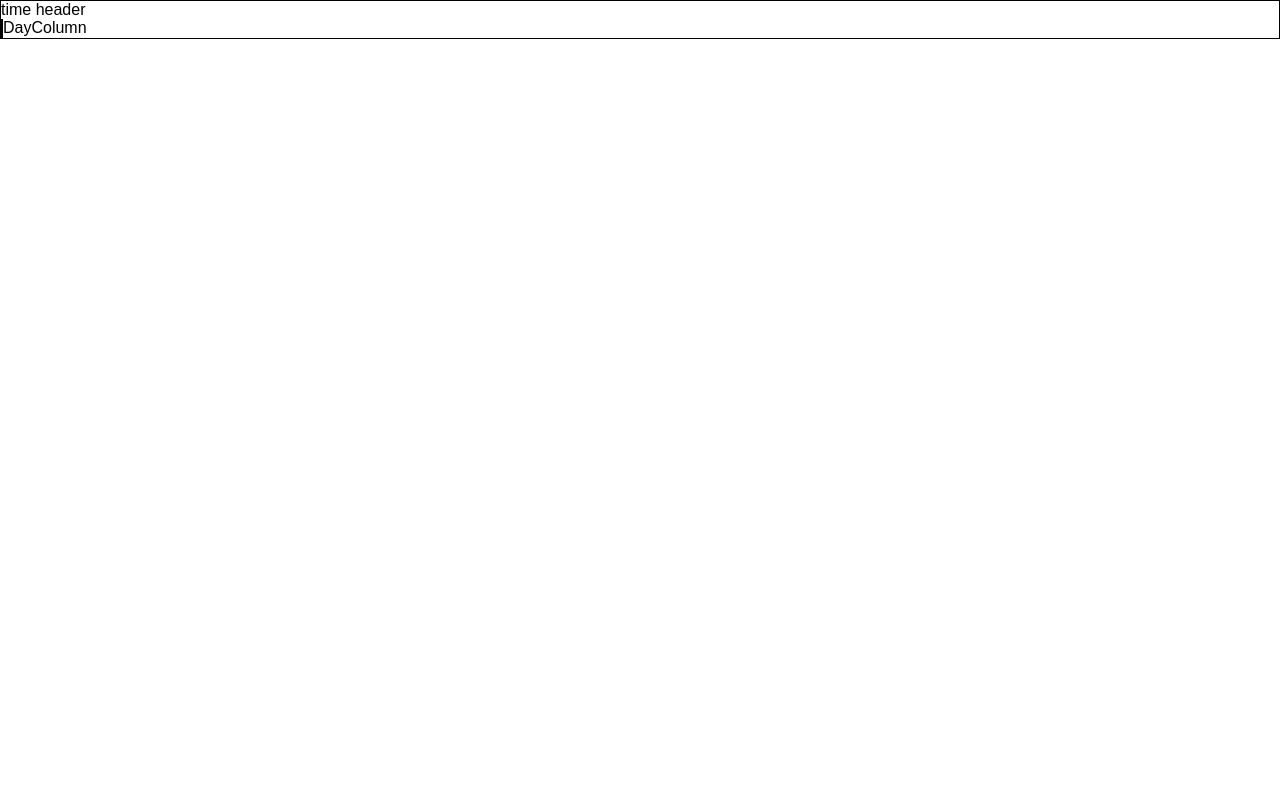
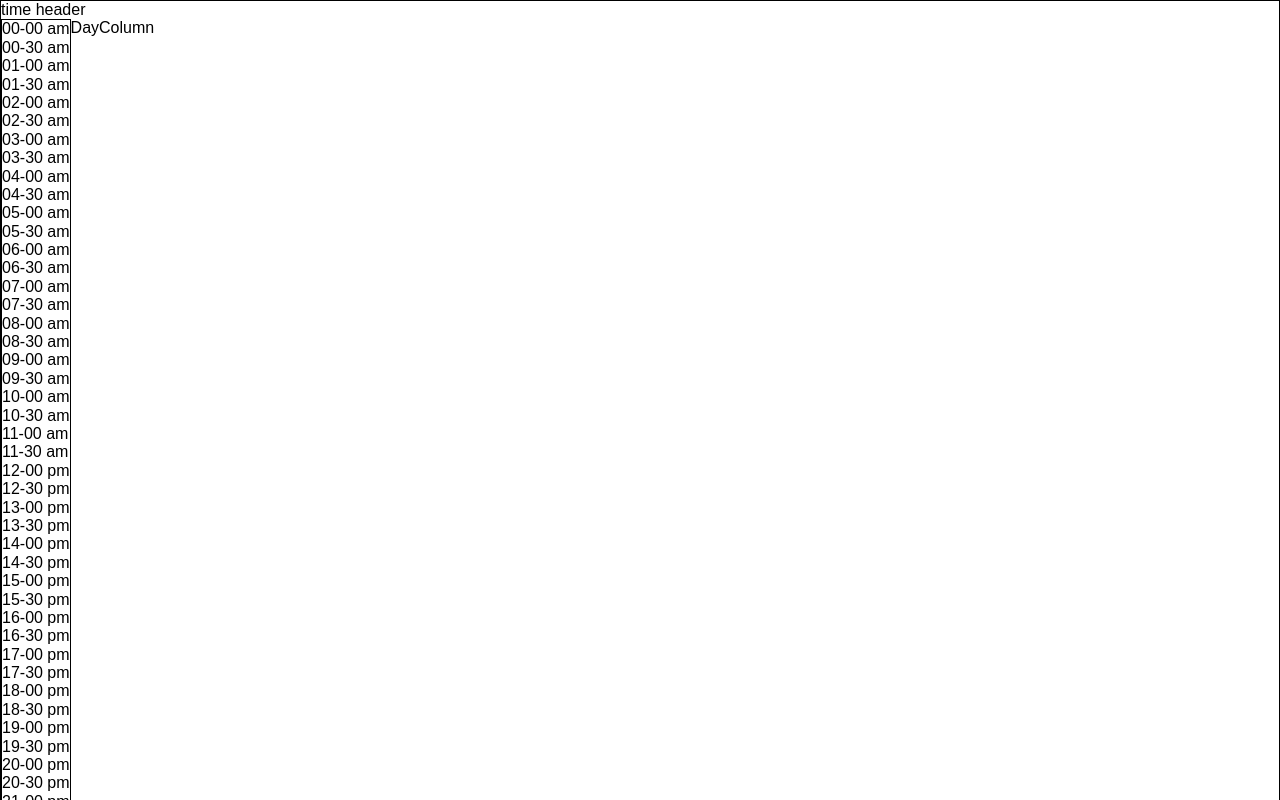
Before and after one commit to linround/Calendar, a React (Vite) app: page /v2Calendar in a window 1280 px wide. Built offline with nearby package versions, Linux system fonts and the light colour scheme.

Commit message:
feature：日历版本2-时间线-左边部分

```diff
--- a/src/view/LCalendar/utils/segments/localizer.ts
+++ b/src/view/LCalendar/utils/segments/localizer.ts
@@ -1,6 +1,4 @@
 import moment from 'moment'
-// eslint-disable-next-line @typescript-eslint/ban-ts-comment
-// @ts-ignore
 import {
   lte, neq, gt, gte
 } from 'date-arithmetic'
@@ -142,8 +140,29 @@ function sortEvents(arg:ISortEventsArg) {
   )
 }
 
+export function format(value:Date, format:string) {
+  return moment(value)
+    .format(format)
+}
+
+export function getTotalMin(start:Date, end:Date):number {
+  return diff(
+    start, end, 'minutes'
+  )
+}
+export function getSlotDate(day:Date, offset:number):Date {
+  return moment(day)
+    .startOf('day')
+    .minute(offset)
+    .toDate()
+}
+
+
 
 export interface ILocalizer{
+  getSlotDate:(day:Date, offset:number)=>Date,
+  getTotalMin:(start:Date, end:Date)=>number,
+  format:(value:Date, format:string)=>string,
   add: (date:VTimestampInput, adder:number, unit:moment.unitOfTime.DurationConstructor)=>VTimestampInput
   diff: (a:VTimestampInput, b:VTimestampInput, unit: moment.unitOfTime.DurationConstructor) => number
   max: (dateA:VTimestampInput, dateB:VTimestampInput) => Date
@@ -157,6 +176,8 @@ export interface ILocalizer{
   sortEvents: (arg:ISortEventsArg) => (number)
   eq: (a:VTimestampInput, b:VTimestampInput, unit?:moment.unitOfTime.DurationConstructor) => boolean
 }
+
+
 const localizer:ILocalizer = {
   add,
   diff,
@@ -170,5 +191,8 @@ const localizer:ILocalizer = {
   inEventRange,
   sortEvents,
   eq,
+  format,
+  getTotalMin,
+  getSlotDate,
 }
 export default localizer
--- a/src/view/LCalendar/v2/Day/Day.tsx
+++ b/src/view/LCalendar/v2/Day/Day.tsx
@@ -1,6 +1,29 @@
 import { TimeGrid } from './TimeGrid'
-export function Day() {
+import localizer from '../../utils/segments/localizer'
+
+interface IDayProps {
+  min: Date
+  max:Date
+  step: number
+  timeslots: number
+}
+// 时间分组规则
+// 计算最大到最小的时间间距
+// 每个小格30 分组
+// 每个小组有2个格子组成
+export function Day(props:IDayProps) {
+  const {
+    min = localizer.startOf(new Date(), 'day'),
+    max = localizer.endOf(new Date(), 'day'),
+    step = 30,
+    timeslots = 2,
+  } = props
   return (
-    <TimeGrid />
+    <TimeGrid
+      min={min}
+      max={max}
+      step={step}
+      timeslots={timeslots}
+    />
   )
 }
--- a/src/view/LCalendar/v2/Day/TimeGrid.tsx
+++ b/src/view/LCalendar/v2/Day/TimeGrid.tsx
@@ -12,13 +12,24 @@ function RenderEvents() {
 
 
 
-
-export function TimeGrid() {
+interface ITimeGrid {
+  min:Date
+  max:Date
+  timeslots: number
+  step:number
+}
+export function TimeGrid(props:ITimeGrid) {
+  const { min, max, timeslots, step, } = props
   return (
     <div className={timeGridStyle.v2TimeView}>
       <TimeGridHeader />
       <div className={timeGridStyle.v2TimeContent}>
-        <TimeGutter />
+        <TimeGutter
+          min={min}
+          max={max}
+          timeslots={timeslots}
+          step={step}
+        />
         <RenderEvents />
       </div>
     </div>
--- a/src/view/LCalendar/v2/Day/TimeGutter.tsx
+++ b/src/view/LCalendar/v2/Day/TimeGutter.tsx
@@ -1,18 +1,38 @@
 import { NoopWrapper } from './NoopWrapper'
 import style from './style/timeGutter.module.less'
 import { TimeSlotGroup } from './TimeSlotGroup'
+import localizer from '../../utils/segments/localizer'
+import { getSlotMetrics } from '../utils/timeSlots'
+import { useState } from 'react'
 
 const TimeGutterWrapper = NoopWrapper
 
-export function TimeGutter() {
-  const slotMetrics = {
-    groups: [],
-  }
+const renderSlot = (value:Date, index:number):JSX.Element => (
+  <span key={index}>
+    {localizer.format(value, 'HH-mm a')}
+  </span>
+)
+
+
+
+
+interface ITimeGutterProps {
+  min:Date
+  max:Date
+  timeslots: number
+  step:number
+}
+export function TimeGutter(props:ITimeGutterProps) {
+  const { min, max, step, timeslots, } = props
+  const [slotMetrics] = useState(getSlotMetrics({ min, max, step, timeslots, }))
+
   return (
     <TimeGutterWrapper>
       <div className={style.v2TimeGutter}>
         {slotMetrics.groups.map((group, idx) => (
           <TimeSlotGroup
+            group={group}
+            renderSlot={renderSlot}
             key={idx}
           />
         ))}
--- a/src/view/LCalendar/v2/Day/TimeSlotGroup.tsx
+++ b/src/view/LCalendar/v2/Day/TimeSlotGroup.tsx
@@ -4,14 +4,17 @@ import React from 'react'
 const Wrapper = NoopWrapper
 interface IProps {
   group:Date[]
+  renderSlot:(value:Date, index:number)=>any
 }
 export function TimeSlotGroup(props:React.PropsWithChildren<IProps>) {
-  const { group, } = props
+  const { group, renderSlot, } = props
   return (
     <div>
-      {group.map((value, idx) => (
-        <Wrapper key={idx}>
-          <div></div>
+      {group.map((value, index) => (
+        <Wrapper key={index}>
+          <div>
+            { renderSlot && renderSlot(value, index) }
+          </div>
         </Wrapper>
       ))}
     </div>
--- /dev/null
+++ b/src/view/LCalendar/v2/utils/timeSlots.ts
@@ -0,0 +1,49 @@
+import localizer from '../../utils/segments/localizer'
+
+
+interface IGetSlotMetricsParams {
+  min: Date
+  max:Date
+  step: number
+  timeslots: number
+}
+interface IGetSlotMetricsResponse{
+  groups:Date[][]
+}
+export function getSlotMetrics(params:IGetSlotMetricsParams):IGetSlotMetricsResponse {
+  const {
+    min: start,
+    max: end,
+    step, // 一个分组种，每个小格代表的值
+    timeslots, // 一个分组种，小格的数目
+  } = params
+  // 因为00：00 到23：59 会少一分钟，所以这里加一分钟进行补充
+  const totalMin = 1 + localizer.getTotalMin(start, end)
+  // 总分钟数进行分组
+  // 每一组timeslots 格子  每个格子 step 时间数
+  const numGroups = Math.ceil((totalMin - 1) / (step * timeslots))
+  // 总的格子数
+  const numSlots = numGroups * timeslots
+  // 所有的分组项
+  const groups = new Array(numGroups)
+  // 所有的分组项种的所有小格
+  const slots = new Array(numSlots)
+  // 为每个分组填充值
+  for (let g = 0;g < numGroups;g++) {
+    // 根据每个分组小格数目 定义该分组
+    groups[g] = new Array(timeslots)
+    // 对每个分组的小格进行处理
+    for (let s = 0;s < timeslots;s++) {
+      const slotIndex = (g * timeslots) + s
+      const minFromStart = slotIndex * step
+      const dateTime = localizer.getSlotDate(start, minFromStart)
+      slots[slotIndex] =  dateTime
+      groups[g][s] = dateTime
+    }
+  }
+  const lastSlot = slots.length * step
+  slots.push(localizer.getSlotDate(start, lastSlot))
+  return {
+    groups,
+  }
+}
```
